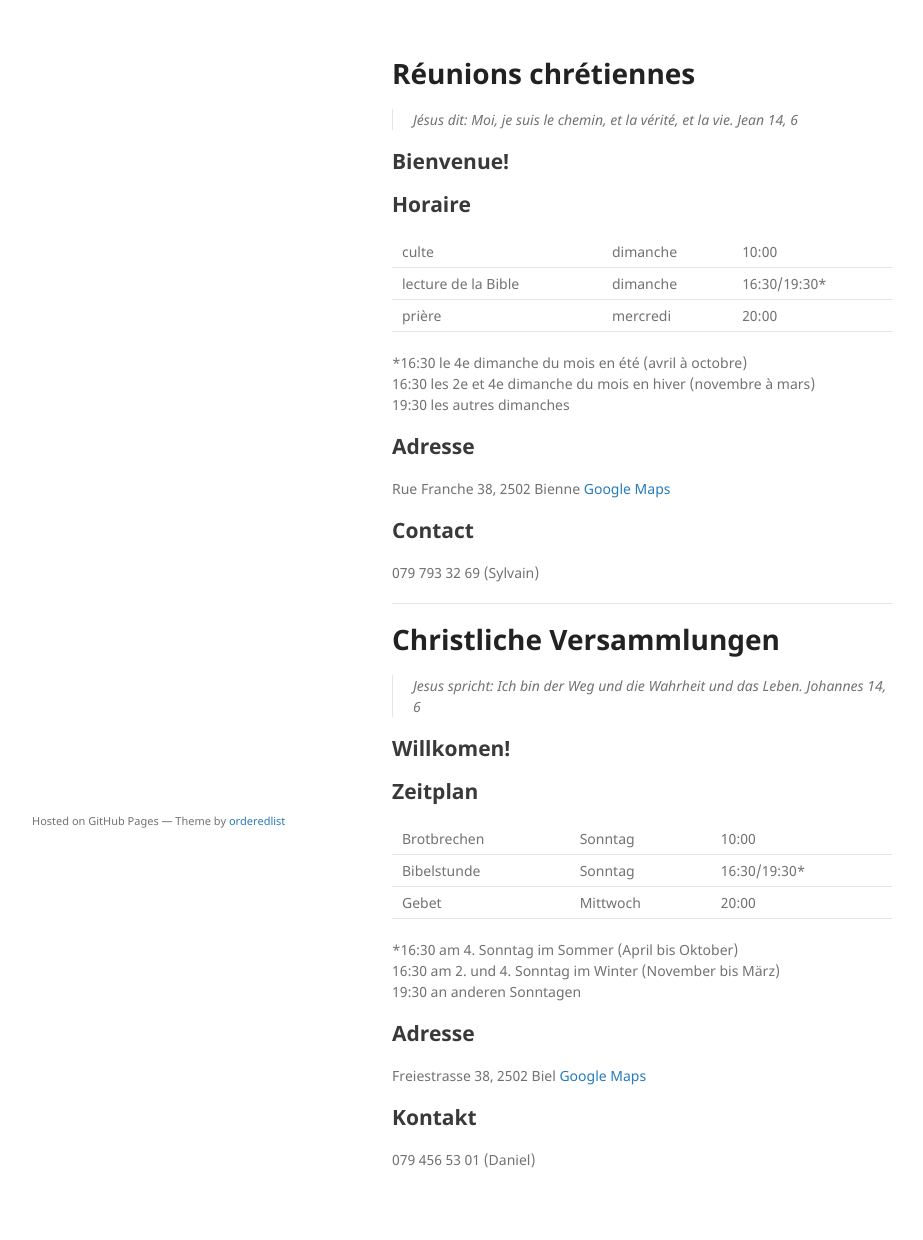
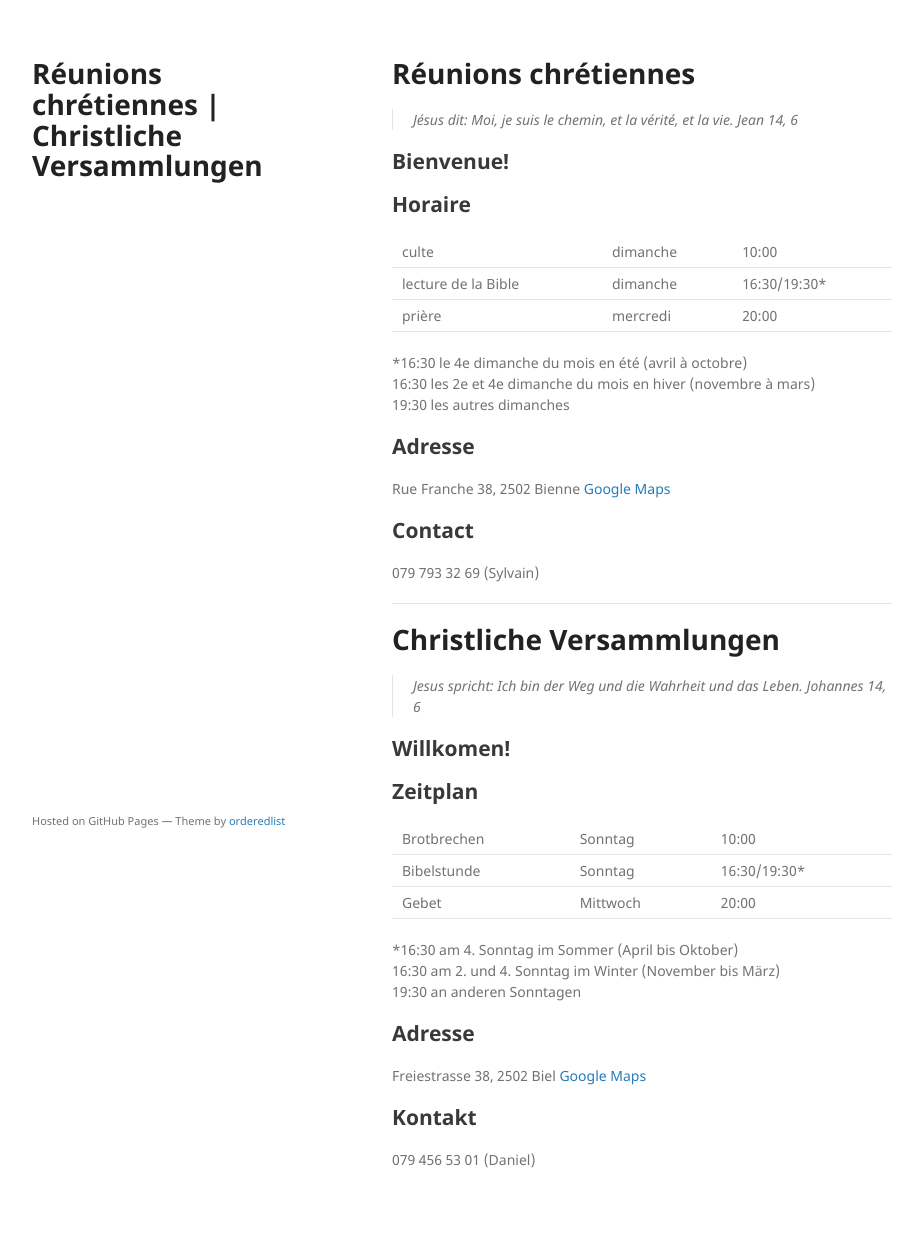
Before and after one commit to gitjo7265/rf38, a Jekyll site: the page built from index.md, in a window 1280 px wide. Shown: the whole page, without its empty margins (178-1101 px from the left). Built offline with Jekyll 4.4.1, drawn with Linux system fonts in a browser that asks for light colours; our own code applies the rules of GitHub Pages for plain Markdown files.

Commit message:
Update default.html

```diff
--- a/_layouts/default.html
+++ b/_layouts/default.html
@@ -15,7 +15,7 @@
   <body>
     <div class="wrapper">
       <header>
-        <h1></a></h1>
+        <h1>Réunions chrétiennes | Christliche Versammlungen</h1>
 
         {% if site.logo %}
           <img src="{{site.logo | relative_url}}" alt="Logo" />
```
